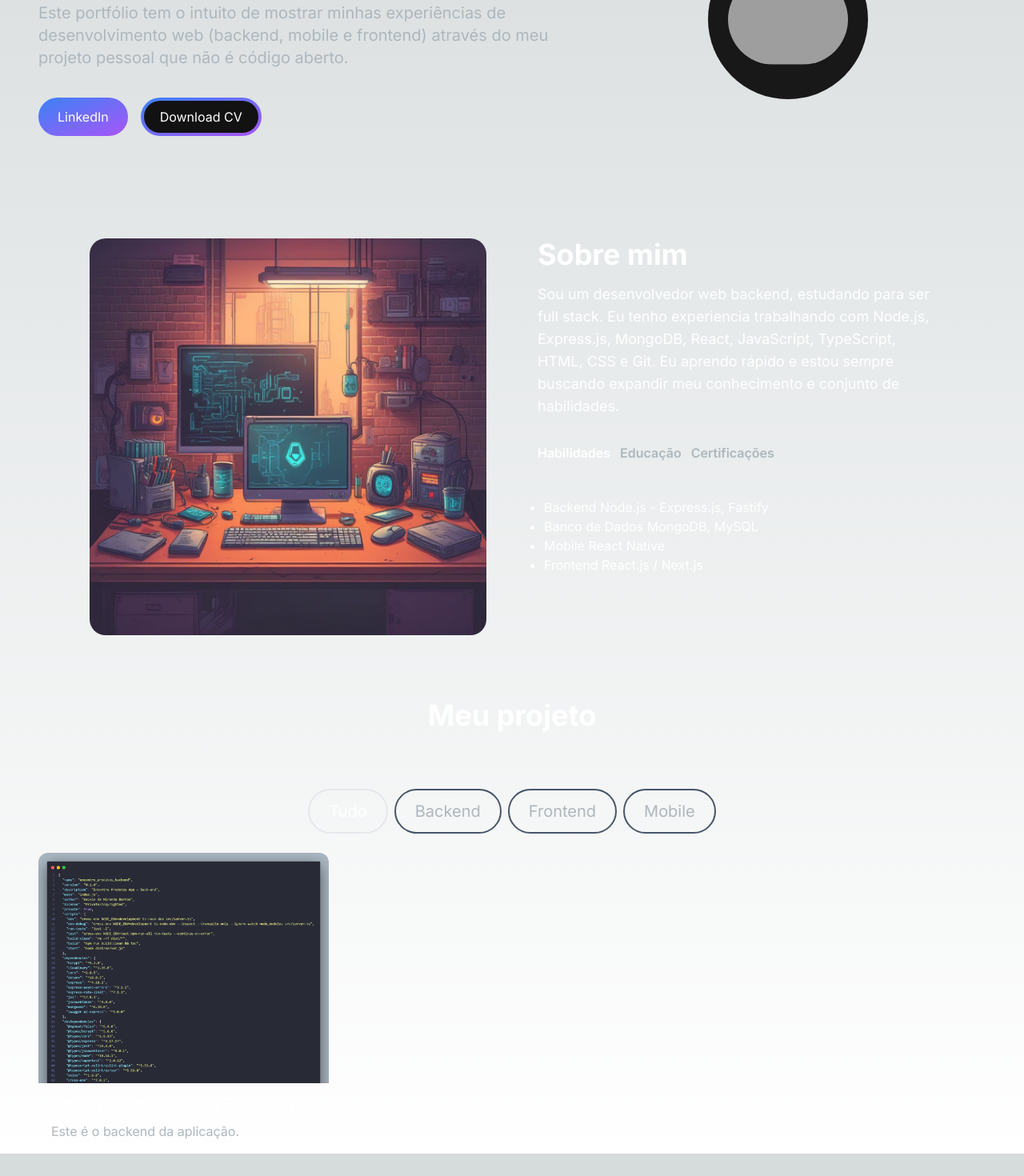
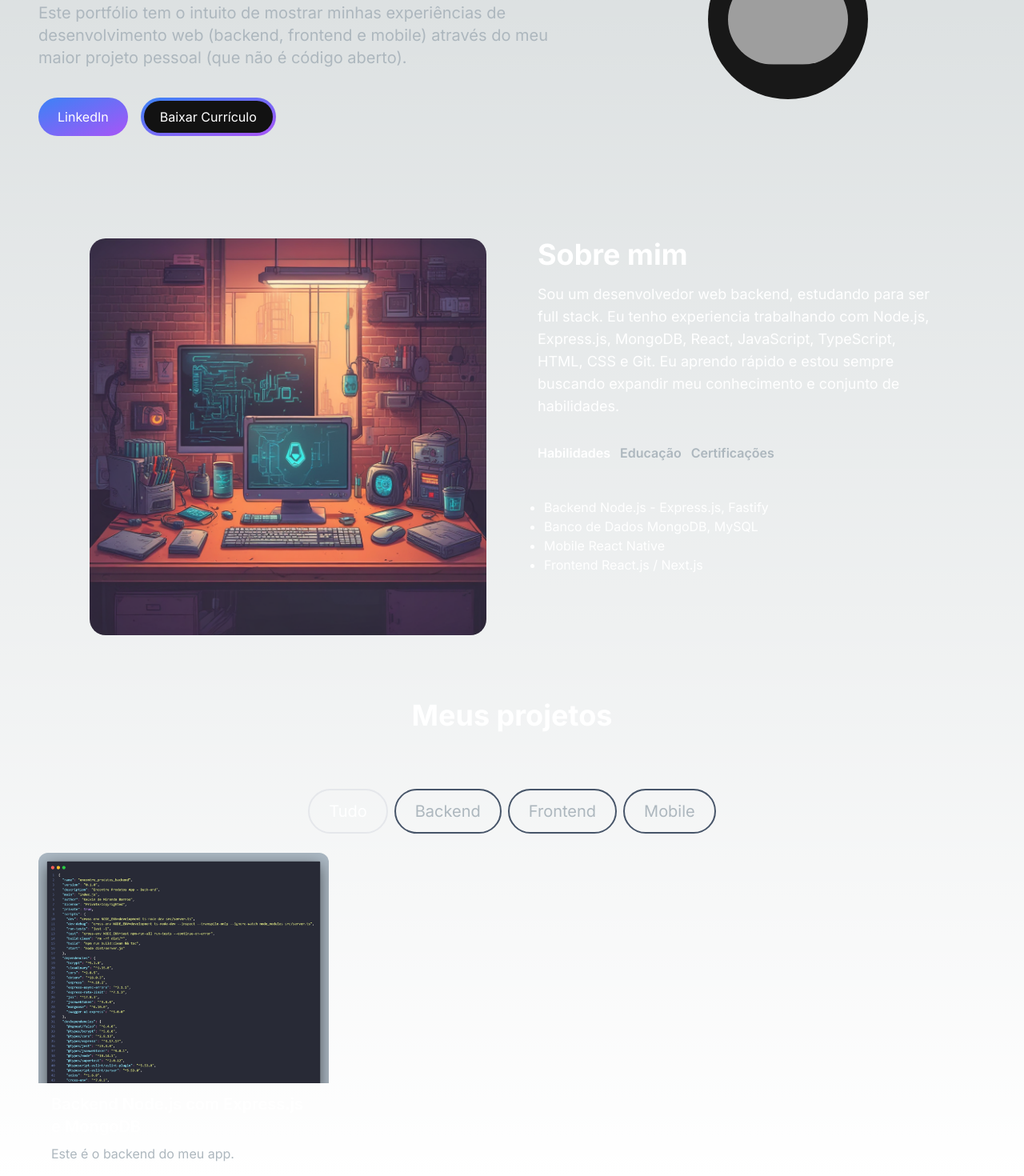
Before and after one commit to kelvindemirandabarros/portfolio, a Next.js app: page / in a window 1280 px wide. Shown: the part 298-1768 px from the top of the page at 80% size. Before the commit the page ends 1740 px from the top, so only its background shows below. Built offline with nearby package versions, Linux system fonts and the light colour scheme; grey boxes are pictures that could not be loaded.

Commit message:
fix: Melhorias gerais de textos.

```diff
--- a/package.json
+++ b/package.json
@@ -1,6 +1,6 @@
 {
   "name": "portfolio",
-  "version": "1.1.0",
+  "version": "1.1.2",
   "private": true,
   "scripts": {
     "dev": "next dev",
--- a/src/components/AboutSection.tsx
+++ b/src/components/AboutSection.tsx
@@ -30,7 +30,11 @@ const TAB_DATA: TabDataItemInterface[] = [
     id: 'education',
     content: (
       <ul className='list-disc pl-2'>
-        <li>Análise e Desenvolvimento de Sistemas - Faculdade Estácio de Sá</li>
+        <li>
+          {
+            'Análise e Desenvolvimento de Sistemas - Faculdade Estácio de Sá (em curso)'
+          }
+        </li>
       </ul>
     )
   },
--- a/src/components/Navbar.tsx
+++ b/src/components/Navbar.tsx
@@ -15,8 +15,8 @@ const nav_links = [
     href: '#about'
   },
   {
-    title: 'Projeto',
-    href: '#project'
+    title: 'Projetos',
+    href: '#projects'
   },
   {
     title: 'Contato',
--- a/src/components/ProfileSection.tsx
+++ b/src/components/ProfileSection.tsx
@@ -20,9 +20,9 @@ export function ProfileSection() {
             sequence={[
               'Desenvolvedor Backend',
               1000,
+              'Desenvolvedor Frontend',
+              1000,
               'Desenvolvedor Mobile',
-              1000,
-              'Desenvolvedor Frontend',
               1000
             ]}
             wrapper='span'
@@ -37,7 +37,7 @@ export function ProfileSection() {
 
           <p className='text-[#adb7be] text-base sm:text-lg mb-6 lg:text-xl'>
             {
-              'Este portfólio tem o intuito de mostrar minhas experiências de desenvolvimento web (backend, mobile e frontend) através do meu projeto pessoal que não é código aberto.'
+              'Este portfólio tem o intuito de mostrar minhas experiências de desenvolvimento web (backend, frontend e mobile) através do meu maior projeto pessoal (que não é código aberto).'
             }
           </p>
 
@@ -56,7 +56,7 @@ export function ProfileSection() {
 
             <button className='px-1 py-1 w-full sm:w-fit rounded-full bg-gradient-to-br from-blue-500 to-purple-500 hover:bg-slate-800 text-white mt-3'>
               <span className='block bg-[#121212] hover:bg-slate-800 rounded-full px-5 py-2'>
-                Download CV
+                Baixar Currículo
               </span>
             </button>
           </div>
--- a/src/components/ProjectsSection.tsx
+++ b/src/components/ProjectsSection.tsx
@@ -7,8 +7,8 @@ import { motion, useInView } from 'framer-motion';
 const projects_data = [
   {
     id: 1,
-    title: 'Node.js Backend com Express.js',
-    description: 'Este é o backend da aplicação.',
+    title: 'Backend Node.js com Express.js e MongoDB',
+    description: 'Este é o backend do meu app.',
     image: '/images/projects/ep/package-json.jpeg',
     tags: ['all', 'backend'],
     page_url: '/ep/backend'
@@ -36,7 +36,7 @@ export function ProjectsSection() {
   return (
     <section id='projects'>
       <h2 className='text-center text-4xl font-bold text-white mt-4 mb-8 md:mb-12'>
-        Meu projeto
+        Meus projetos
       </h2>
 
       <div className='text-white flex flex-col sm:flex-row justify-center items-center gap-2 py-6'>
```
